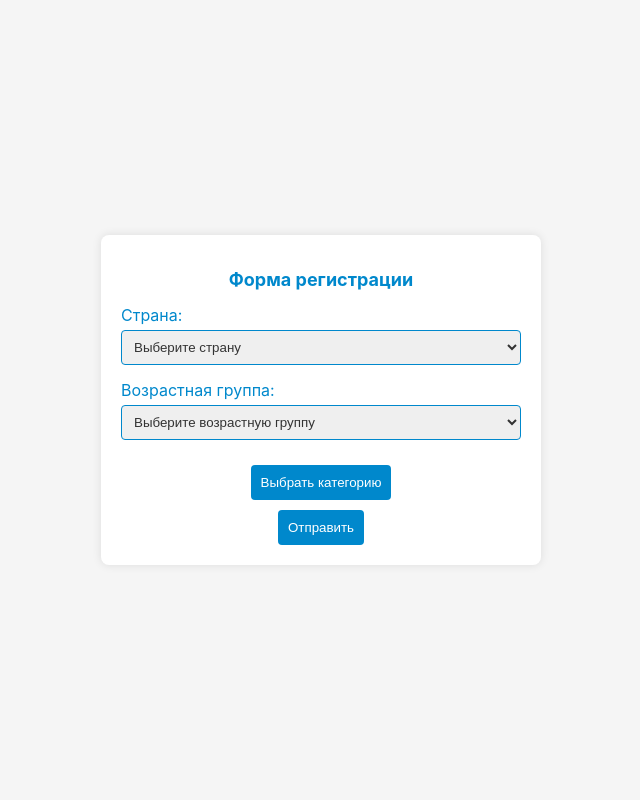
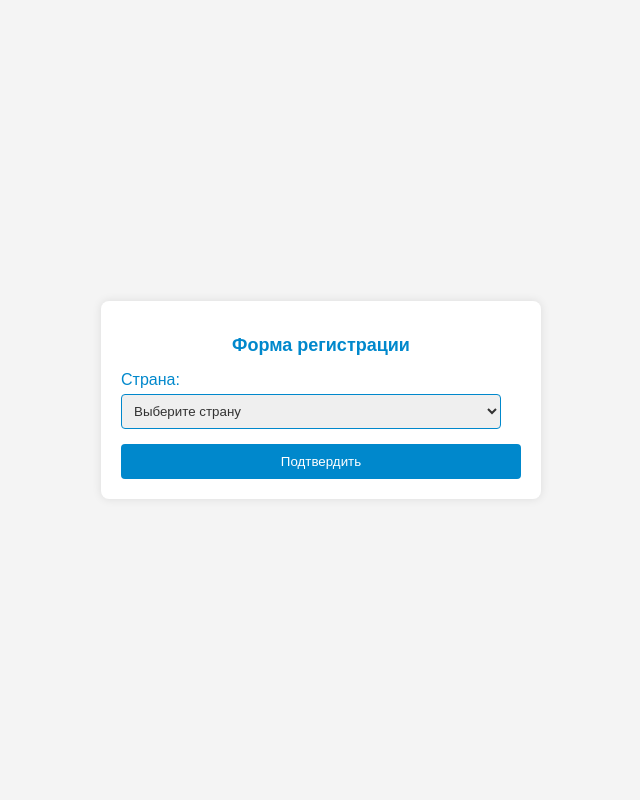
Before and after one commit to IlyaBulatau/rate-tg-bot, a FastAPI app: page /auth in a window 1280 px wide. Shown: the whole page, without its empty margins (319-959 px from the left). Run offline with FastAPI, Linux system fonts and the light colour scheme; some libraries are stand-ins or nearby versions.

Commit message:
update front

```diff
--- a/web/static/js/scripts.js
+++ b/web/static/js/scripts.js
@@ -1,34 +1,7 @@
-function addDynamicFields() {
-  var dynamicFieldsContainer = document.getElementById('dynamicFields');
-
-  // Создаем поле выбора страны
-  var countrySelect = document.createElement('select');
-  countrySelect.name = 'country';
-  countrySelect.required = true;
-
-  var countries = ['Выберите страну', 'Россия', 'США', 'Германия']; // Ваши варианты стран
-  for (var i = 0; i < countries.length; i++) {
-    var option = document.createElement('option');
-    option.value = countries[i];
-    option.text = countries[i];
-    countrySelect.appendChild(option);
-  }
-
-  // Создаем поле выбора возрастной группы
-  var ageGroupSelect = document.createElement('select');
-  ageGroupSelect.name = 'ageGroup';
-  ageGroupSelect.required = true;
-
-  var ageGroups = ['Выберите возрастную группу', 'До 18 лет', '18-25 лет', '25-35 лет']; // Ваши варианты возрастных групп
-  for (var j = 0; j < ageGroups.length; j++) {
-    var option = document.createElement('option');
-    option.value = ageGroups[j];
-    option.text = ageGroups[j];
-    ageGroupSelect.appendChild(option);
-  }
-
-  // Добавляем созданные поля к контейнеру
-  dynamicFieldsContainer.innerHTML = ''; // Очищаем контейнер перед добавлением новых полей
-  dynamicFieldsContainer.appendChild(countrySelect);
-  dynamicFieldsContainer.appendChild(ageGroupSelect);
+function showNextField() {
+  // Скрываем поле выбора страны и кнопку
+  document.getElementById("country").style.display = "none";
+  document.getElementById("confirmButton").style.display = "none";
+  document.getElementById("ageGroup").style.display = "block";
+  document.getElementById("ageGroup").style.display = "block";
 }
--- a/web/static/style.css
+++ b/web/static/style.css
@@ -1,6 +1,6 @@
 body {
-  font-family: -apple-system, BlinkMacSystemFont, 'Segoe UI', Roboto, 'Helvetica Neue', Arial, sans-serif;
-  background-color: #f5f5f5;
+  font-family: 'Arial', sans-serif;
+  background-color: #f4f4f4;
   margin: 0;
   display: flex;
   justify-content: center;
@@ -17,12 +17,6 @@ body {
   box-shadow: 0 0 10px rgba(0, 0, 0, 0.1);
 }
 
-.form {
-  display: flex;
-  flex-direction: column;
-  align-items: center;
-}
-
 h2 {
   text-align: center;
   color: #0088cc;
@@ -33,10 +27,11 @@ h2 {
 label {
   margin-top: 10px;
   color: #0088cc;
+  display: block;
 }
 
 select {
-  width: 100%;
+  width: calc(100% - 20px);
   padding: 8px;
   margin-top: 5px;
   margin-bottom: 15px;
@@ -47,6 +42,7 @@ select {
 }
 
 button {
+  width: 100%;
   padding: 10px;
   background-color: #0088cc;
   color: #fff;
@@ -54,7 +50,6 @@ button {
   border-radius: 4px;
   cursor: pointer;
   transition: background-color 0.3s;
-  margin-top: 10px;
 }
 
 button:hover {
--- a/web/templates/auth.html
+++ b/web/templates/auth.html
@@ -13,7 +13,7 @@
         <h2>Форма регистрации</h2>
 
         <div id="dynamicFields">
-            <label for="country">Страна:</label>
+            <label id="countryLabel" for="country">Страна:</label>
             <select name="country" required>
             <option  value="" disabled selected>Выберите страну</option>
                 {% for code, country in countries.items() %}
@@ -21,8 +21,8 @@
                 {% endfor %}
             </select>
 
-            <label for="ageGroup">Возрастная группа:</label>
-            <select name="ageGroup" required>
+            <label id="ageGroup" for="ageGroup" style="display: none;">Возрастная группа:</label>
+            <select id="ageGroup" name="ageGroup" required  style="display: none;">
             <option value="" disabled selected>Выберите возрастную группу</option>
                 {% for code, category in categories.items() %}
                 <option value="{{code}}">{{category}}</option>
@@ -30,8 +30,7 @@
             </select>
         </div>
 
-        <button type="button" onclick="addCategorySelect()">Выбрать категорию</button>
-        <button id="sendData" type="submit">Отправить</button>
+        <button id="confirmButton" type="button" onclick="showNextField()">Подтвердить</button>
         </form>
     </div>
     <script src="{{ url_for('static', path='js/scripts.js') }}"></script>
```
